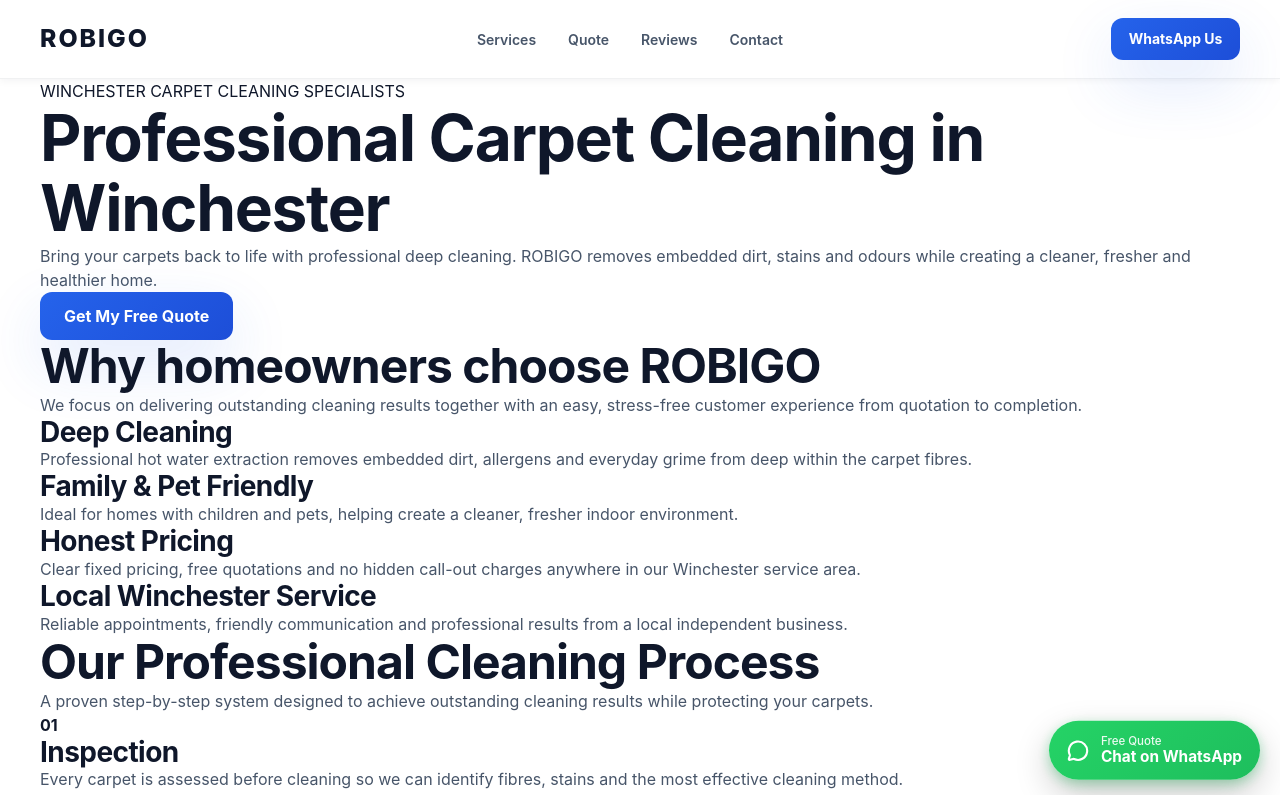
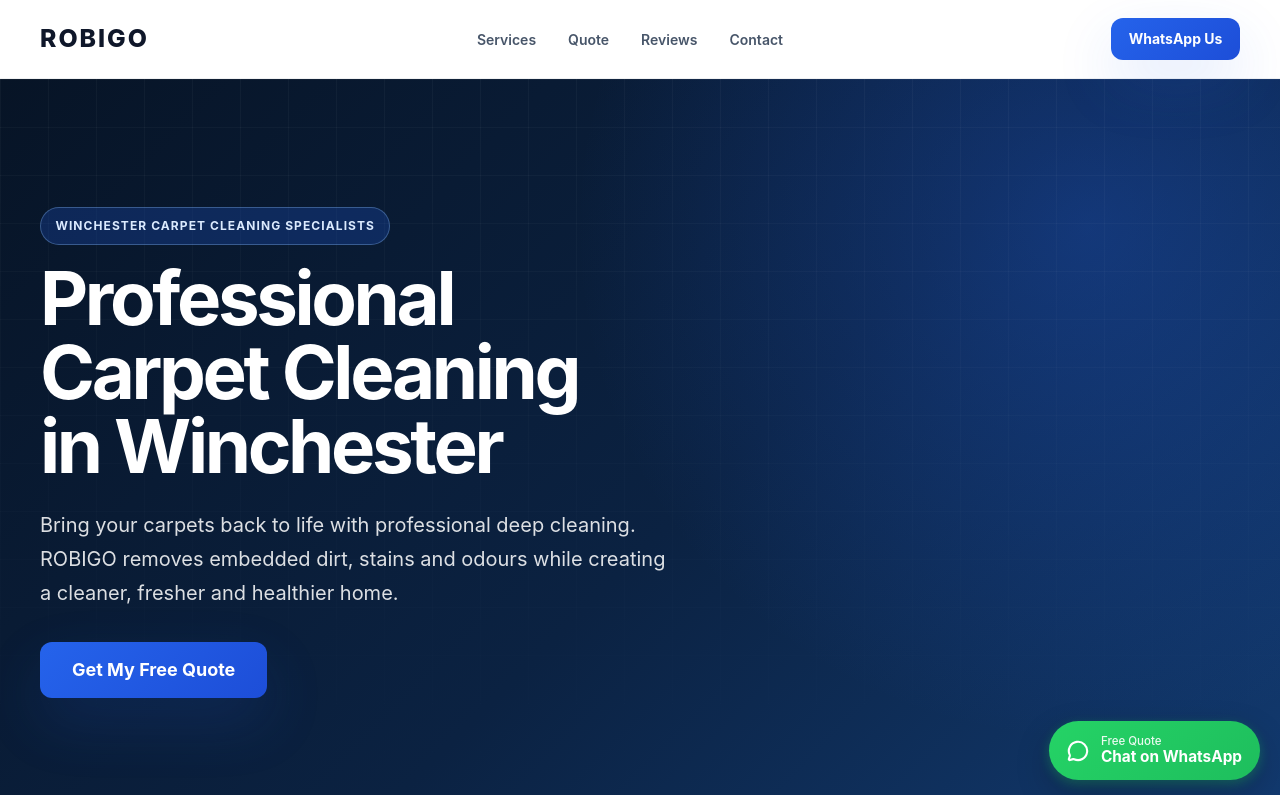
Before and after one commit to Robigo1977/ROBIGO-V5, a React (Vite) app: page /carpet-cleaning-winchester in a window 1280 px wide. Shown: the top 795 px of the page. Built offline with nearby package versions, Linux system fonts and the light colour scheme.

Commit message:
Style carpet cleaning SEO hero

```diff
--- a/src/components/seo-pages/carpet-cleaning/Hero.tsx
+++ b/src/components/seo-pages/carpet-cleaning/Hero.tsx
@@ -2,6 +2,8 @@
 import Button from "../../ui/Button";
 import SEO from "../../../seo/SEO";
 import businessSchema from "../../../seo/schema";
+
+import styles from "./CarpetCleaningPage.module.css";
 
 export default function Hero() {
   return (
@@ -17,30 +19,33 @@
             "Professional carpet cleaning in Winchester with outstanding results.",
           ogImage: "https://robigo.co.uk/og-image.jpg",
           twitterTitle: "Carpet Cleaning Winchester | ROBIGO",
-          twitterDescription:
-            "Professional carpet cleaning in Winchester.",
+          twitterDescription: "Professional carpet cleaning in Winchester.",
           twitterImage: "https://robigo.co.uk/og-image.jpg",
         }}
         schema={businessSchema}
-      >
+      />
 
-      </SEO>
+      <section className={styles.hero}>
+        <Container>
+          <div className={styles.heroInner}>
+            <span className={styles.eyebrow}>
+              Winchester Carpet Cleaning Specialists
+            </span>
 
-      <section>
-        <Container>
-          <span>WINCHESTER CARPET CLEANING SPECIALISTS</span>
+            <h1 className={styles.heroTitle}>
+              Professional Carpet Cleaning in Winchester
+            </h1>
 
-          <h1>Professional Carpet Cleaning in Winchester</h1>
-
-          <p>
+            <p className={styles.heroLead}>
               Bring your carpets back to life with professional deep cleaning.
               ROBIGO removes embedded dirt, stains and odours while creating a
               cleaner, fresher and healthier home.
             </p>
 
-          <Button href="/#contact">
+            <Button href="/#contact" size="lg">
               Get My Free Quote
             </Button>
+          </div>
         </Container>
       </section>
     </>
```
Lines whose indentation alone changed are shown as unchanged.
